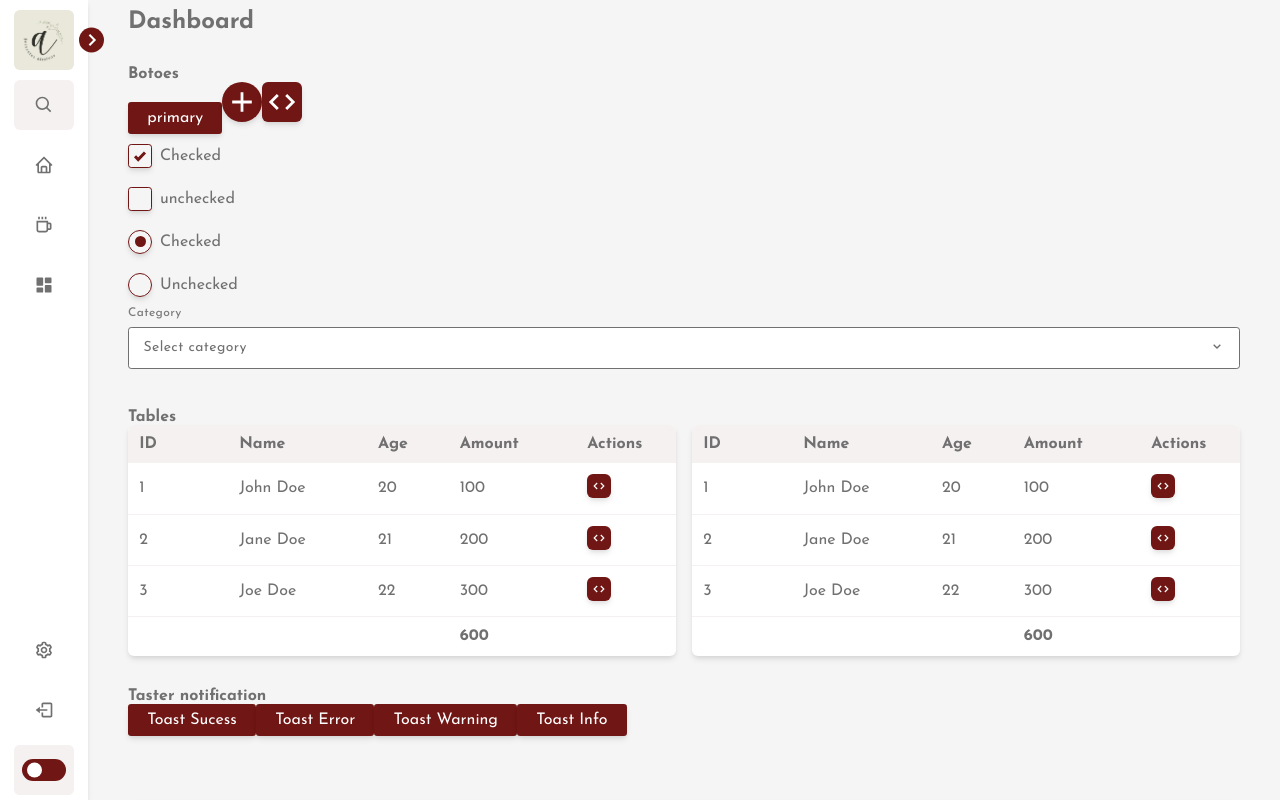
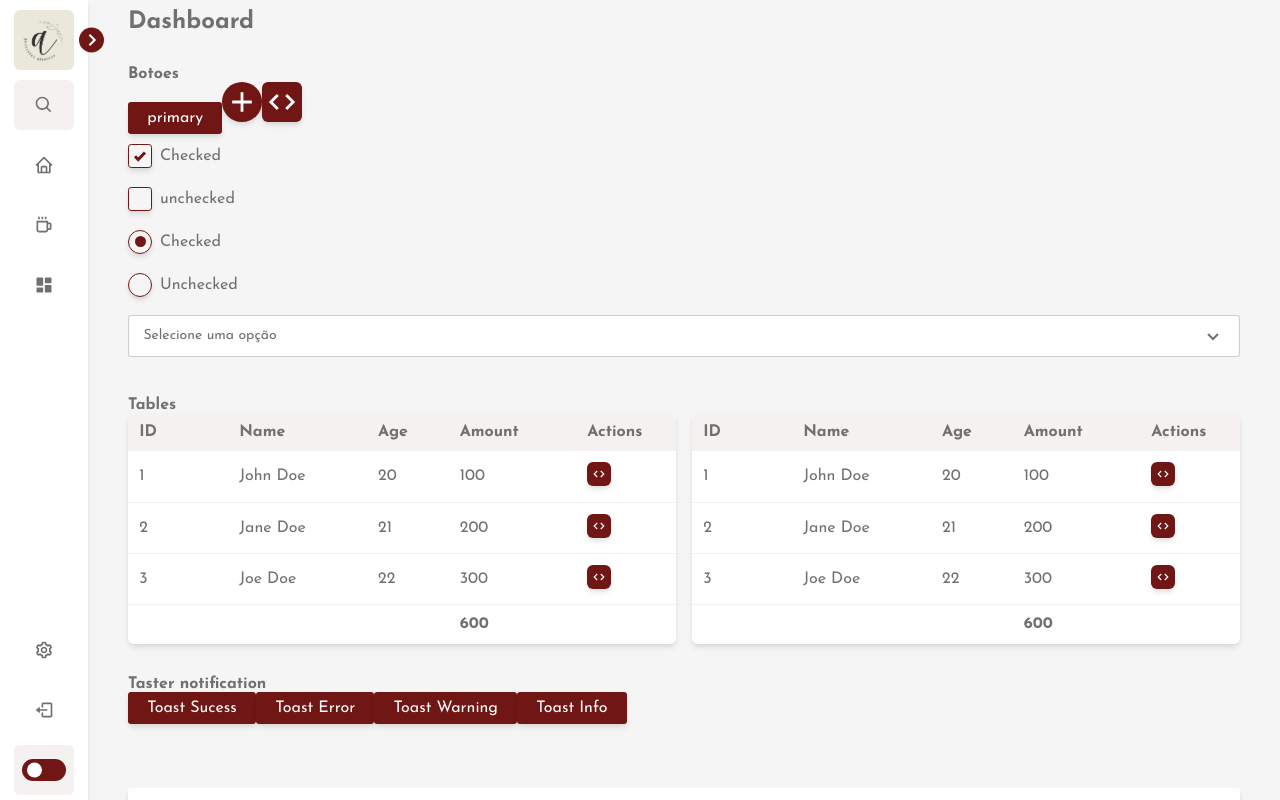
Before and after one commit to wevertonbruno/artesania, a React (Create React App) app: page /components in a window 1280 px wide. Shown: the top 800 px of the page. Built offline with nearby package versions, Linux system fonts and the light colour scheme.

Commit message:
feat: Styling select

```diff
--- a/src/components/form/styled.ts
+++ b/src/components/form/styled.ts
@@ -85,7 +85,7 @@ export const InputField = styled.div`
   input {
     outline: none;
     padding: 0 0.9rem;
-    border: 1px solid var(--text-color);
+    border: 1px solid var(--border-color);
     border-radius: var(--default-radius);
     height: 2.625rem;
     margin: 0.5rem 0;
--- a/src/components/select/index.tsx
+++ b/src/components/select/index.tsx
@@ -1,18 +1,71 @@
-import React from "react";
+import React, { useState } from "react";
 import * as Styled from "./styled";
 
-function Select() {
+interface IOptionItem {
+  value: string;
+  text: string;
+}
+
+interface ISelectProps {
+  options: IOptionItem[];
+  placeholder?: string;
+  onChange: (value: string) => void;
+}
+
+//TODO - ADD TITLE
+
+function Select({ options, placeholder, onChange }: ISelectProps) {
+  const [isActive, setIsActive] = useState<boolean>(false);
+  const [selectedValue, setSelectedValue] = useState<IOptionItem | null>(null);
+  const [search, setSearch] = useState<string>("");
+
+  const filteredOptions = options.filter(
+    (option) =>
+      search === "" || option.text.toLowerCase().includes(search.toLowerCase())
+  );
+
+  const onClickHandler = (selected: IOptionItem) => {
+    setSelectedValue(selected);
+    onChange(selected.value);
+  };
+
   return (
     <Styled.Container className="select">
-      <div className="category-select">
-        <label>Category</label>
-        <input type="checkbox" className="select-control" />
-
-        <div className="select-button">
-          <span className="selected-value">Select category</span>
-          <div className="chevrons">
-            <Styled.ChevronUpIcon className="up" />
-            <Styled.ChevronDownIcon className="down" />
+      <div className="dropdown">
+        <div className="dropdown-select" onClick={() => setIsActive(!isActive)}>
+          <span className="selected-value">{placeholder}</span>
+          {isActive ? (
+            <Styled.ChevronUpIcon className="dropdown-arrow" />
+          ) : (
+            <Styled.ChevronDownIcon className="dropdown-arrow" />
+          )}
+        </div>
+        <div className={`dropdown-menu ${isActive ? "active" : ""}`}>
+          <input
+            placeholder="Search..."
+            type="text"
+            className="dropdown-menu-search"
+            onChange={(e) => setSearch(e.target.value)}
+          />
+          <div className="dropdown-menu-inner">
+            <div
+              className="dropdown-menu-item selected"
+              onClick={() => setSelectedValue(null)}
+            >
+              {placeholder ? placeholder : "Nenhum"}
+            </div>
+            {filteredOptions.map((option) => (
+              <div
+                key={option.value}
+                className={`dropdown-menu-item ${
+                  selectedValue?.value === option.value ? "is-select" : ""
+                }`}
+                data-value={option.value}
+                onClick={() => onClickHandler(option)}
+              >
+                {option.text}
+              </div>
+            ))}
           </div>
         </div>
       </div>
--- a/src/components/select/styled.ts
+++ b/src/components/select/styled.ts
@@ -2,69 +2,111 @@ import { BiChevronDown, BiChevronUp } from "react-icons/bi";
 import styled from "styled-components";
 
 export const Container = styled.div`
-  label {
-    font-size: 0.75rem;
-    font-weight: 500;
+  .dropdown {
+    position: relative;
+
+    &-select {
+      position: relative;
+      outline: none;
+      padding: 0 0.9rem;
+      border: 1px solid var(--border-color);
+      border-radius: var(--default-radius);
+      height: 2.625rem;
+      margin: 0.5rem 0;
+      background-color: var(--sidebar-color);
+      font-weight: 400;
+      font-size: 0.875rem;
       color: var(--text-color);
-    opacity: 0.9;
+      transition: all 0.3s ease-in-out;
+      display: flex;
+      align-items: center;
+      justify-content: space-between;
     }
 
-  .category-select {
-    position: relative;
-    font-size: 0.75rem;
-    letter-spacing: 0.0225rem;
-    position: relative;
+    &-menu {
+      position: absolute;
+      display: block;
+      transform: scaleY(0);
+      transform-origin: top;
+      top: 100%;
+      left: 0;
+      width: 100%;
+      z-index: 10;
+      border-radius: 0.25rem;
+      background-color: var(--sidebar-color);
+      /* box-shadow: var(--box-shadow-default); */
+      border: 1px solid var(--border-color);
+      border-top: none;
+      overflow: hidden;
+      transition: transform 0.3s cubic-bezier(0.075, 0.82, 0.165, 1);
+
+      &.active {
+        transform: scaleY(1);
       }
 
-  .select-control {
-    &:checked + .select-button .chevrons {
-      .down {
-        display: none;
+      &-inner {
+        max-height: 16rem;
+        overflow-y: scroll;
+        overflow-x: hidden;
+
+        &::-webkit-scrollbar {
+          width: 5px;
+          height: auto;
         }
-      .up {
-        display: block;
+
+        &::-webkit-scrollbar-thumb {
+          border-radius: 0.25rem;
+          background-color: rgba(0, 0, 0, 0.1);
         }
       }
 
-    all: unset;
-    position: absolute;
-    inset: 0;
+      &-item {
+        font-family: inherit;
+        font-size: 1rem;
+        font-weight: normal;
+        line-height: inherit;
         cursor: pointer;
-    z-index: 3;
+        user-select: none;
+        padding: 0.65rem 1.25rem;
+        background-color: var(--sidebar-color);
+
+        &:hover {
+          color: var(--text-color);
+          background-color: var(--border-color);
         }
 
-  .select-button {
-    margin: 0.5rem 0;
-    display: flex;
-    padding: 0 0.9rem;
-    height: 2.625rem;
-
-    align-items: center;
-    justify-content: space-between;
-
-    border-radius: var(--default-radius);
-    border: 1px solid var(--text-color);
-    background-color: var(--sidebar-color);
+        &.is-select,
+        &.is-select:hover {
+          color: var(--text-color);
+          background-color: var(--border-color);
+        }
       }
 
-  .selected-value {
-    font-size: 0.875rem;
-    letter-spacing: 0.02625rem;
+      &-search {
+        display: block;
+        font-family: inherit;
+        font-size: 1rem;
+        font-weight: 400;
+        line-height: 1.5;
+        width: 100%;
+        height: auto;
+        padding: 0.65rem 1.25rem;
+        border: none;
+        outline: none;
+        color: var(--text-color);
+        background-clip: padding-box;
+        background-color: var(--primary-color-light);
       }
-
-  .chevrons {
-    .up {
-      display: none;
     }
   }
 `;
 
 export const ChevronUpIcon = styled(BiChevronUp)`
-  width: 1rem;
-  height: 1rem;
+  width: 1.5rem;
+  height: 1.5rem;
 `;
 
 export const ChevronDownIcon = styled(BiChevronDown)`
-  width: 1rem;
-  height: 1rem;
+  width: 1.5rem;
+  height: 1.5rem;
 `;
--- a/src/globalstyle.ts
+++ b/src/globalstyle.ts
@@ -9,6 +9,7 @@ export default createGlobalStyle`
           props.theme.colors.primaryColorLight};
         --toggle-color: ${(props) => props.theme.colors.toggleColor};
         --text-color: ${(props) => props.theme.colors.textColor};
+        --border-color: ${(props) => props.theme.colors.borderColor};
 
         --btn-primary-color: ${(props) => props.theme.colors.btn.primary};
         --btn-primary-hover: ${(props) => props.theme.colors.btn.hover};
--- a/src/pages/components/index.tsx
+++ b/src/pages/components/index.tsx
@@ -125,7 +125,28 @@ function Components() {
             <Radio label="Checked" checked name="check" onChange={onChange} />
             <Radio label="Unchecked" name="check" onChange={onChange} />
           </div>
-          <Select />
+          <Select
+            placeholder="Selecione uma opção"
+            options={[
+              {
+                value: "1",
+                text: "Option 1",
+              },
+              {
+                value: "2",
+                text: "Option 2",
+              },
+              {
+                value: "3",
+                text: "Option 3",
+              },
+              {
+                value: "4",
+                text: "Option 4",
+              },
+            ]}
+            onChange={() => {}}
+          />
         </section>
 
         <section>
--- a/src/themes/dark.ts
+++ b/src/themes/dark.ts
@@ -7,6 +7,7 @@ const darkTheme = {
     primaryColorLight: "#2b2424",
     toggleColor: "#C8BEAF",
     textColor: "#fefefe",
+    borderColor: "rgba(0,0,0,0.2)",
     btn: {
       primary: "#2b2424",
       hover: "#1f1919",
--- a/src/themes/light.ts
+++ b/src/themes/light.ts
@@ -1,4 +1,6 @@
-const lightTheme = {
+import { DefaultTheme } from "styled-components";
+
+const lightTheme: DefaultTheme = {
   dark: false,
   colors: {
     bodyColor: "#f5f5f5",
@@ -7,6 +9,7 @@ const lightTheme = {
     primaryColorLight: "#f6f1f1",
     toggleColor: "#701614",
     textColor: "#707070",
+    borderColor: "rgba(0,0,0,0.2)",
     btn: {
       primary: "#701614",
       hover: "#57100e",
--- a/src/types/styled.d.ts
+++ b/src/types/styled.d.ts
@@ -10,6 +10,7 @@ declare module "styled-components" {
       primaryColorLight: string;
       toggleColor: string;
       textColor: string;
+      borderColor: string;
       btn: {
         primary: string;
         hover: string;
```
Lines whose indentation alone changed are shown as unchanged.
